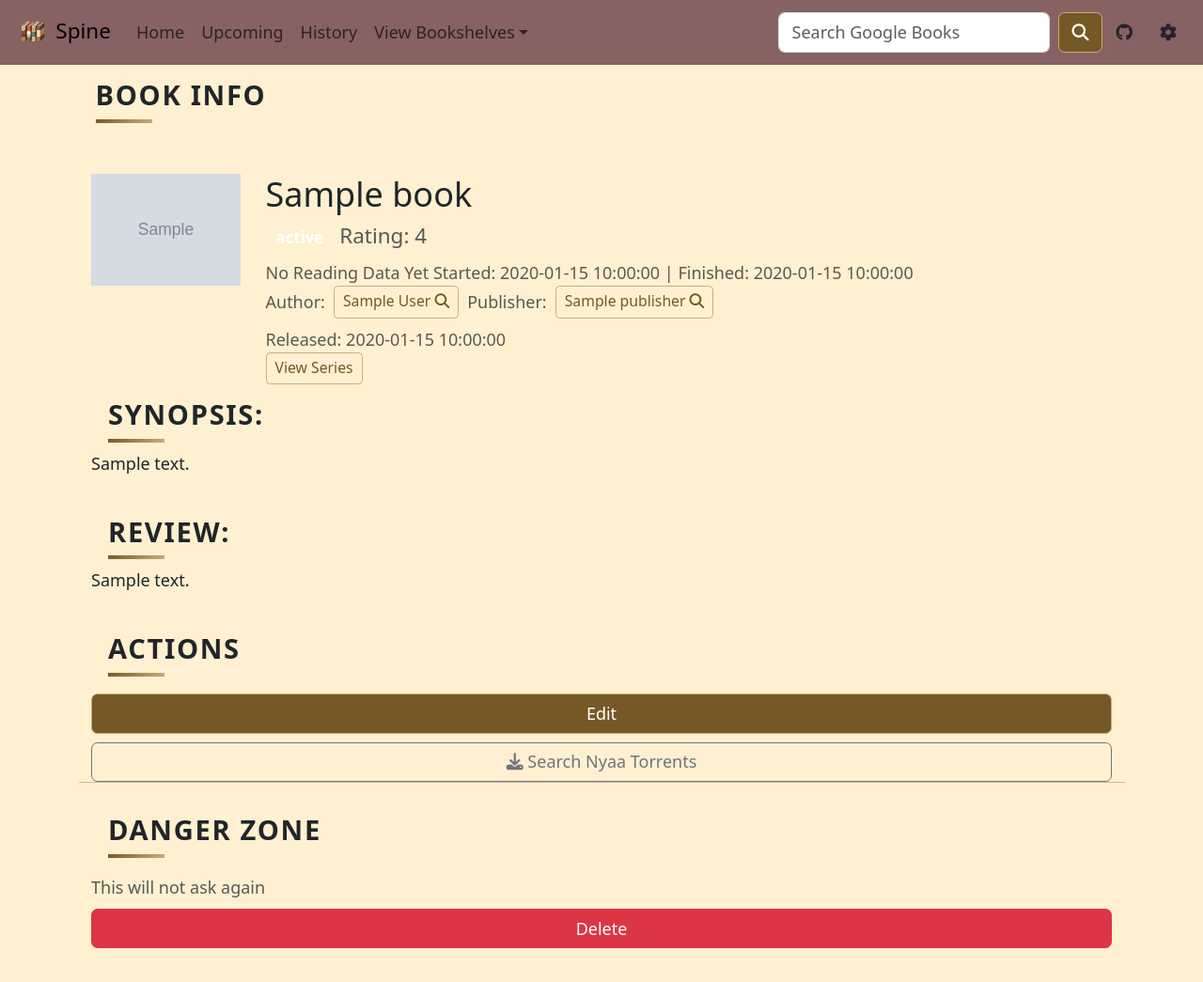
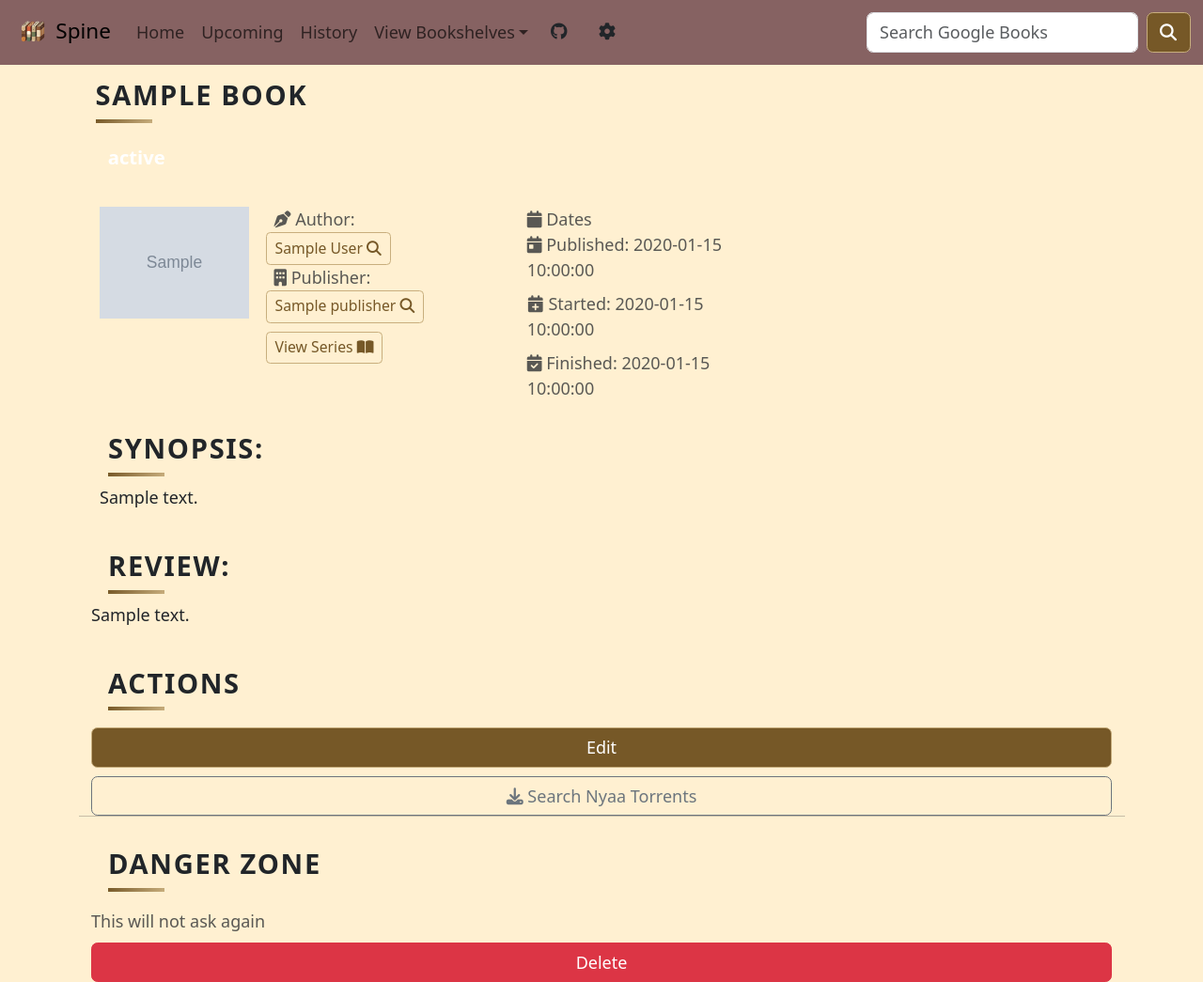
Before and after one commit to Punllarena/Spine-Bookshelf-Manager, a Flask app: template src/templates/volumeinfo.html in a window 1280 px wide. Shown: the whole page at 94% size. Before the commit the page ends 1009 px from the top, so only its background shows below. Run offline with Flask 3, Linux system fonts and the light colour scheme; the template is opened without the code that fills it: most values are stand-ins (such as "Sample title", 1, 10 or a date in 2020); grey boxes marked "Sample" are stand-in pictures; parts of the project's set-up code (start-up, migrations or seed data) failed here and were passed over; some libraries are stand-ins or nearby versions.

Commit message:
visual adjustments

```diff
--- a/src/templates/base.html
+++ b/src/templates/base.html
@@ -51,9 +51,9 @@
           <span class="navbar-toggler-icon"></span>
         </button>
         <a class="navbar-brand" href="{{ url_for('home') }}">
-          <img src="{{ url_for('static', filename='favicons/logo.png') }}" alt="Spine Logo" style="width: 40px; height: 40px;">
+          <img src="{{ url_for('static', filename='favicons/logo.png') }}" alt="Spine" style="width: 40px; height: 40px;">
           Spine
-      </a>
+        </a>
         <div class="collapse navbar-collapse" id="navbarExample">
           <ul class="navbar-nav me-auto mb-0">
             <li class="nav-item">
@@ -74,11 +74,20 @@
                 {% endfor %}
               </ul>
             </li>
+            <li>
+
+              <a href="https://github.com/Punllarena/Spine-Bookshelf-Manager" class="btn button-primary" title="Github repository">
+                <i class="fab fa-github"></i>
+              </a>
+              <a href="{{ url_for('settings') }}" class="btn button-primary" title="Settings">
+                <i class="fas fa-cog"></i>
+              </a>
+            </li>
 
           </ul>
-          <form class="d-flex"
-          role="search"
-          action="{{ url_for('search') }}"
+            <form class="d-flex"
+            role="search"
+            action="{{ url_for('search') }}"
           method="POST">
             <input class="form-control me-2"
             name="query"
@@ -92,13 +101,9 @@
           </form>
 
           </div>
-          <a href="https://github.com/Punllarena/Spine-Bookshelf-Manager" class="btn button-primary" title="Github repository">
-            <i class="fab fa-github"></i>
-          </a>
-          <a href="{{ url_for('settings') }}" class="btn button-primary" title="Settings">
-            <i class="fas fa-cog"></i>
-          </a>
+
         </div>
+
       </div>
     </nav>
     {% block content %}{% endblock %}
--- a/src/templates/volumeinfo.html
+++ b/src/templates/volumeinfo.html
@@ -1,21 +1,30 @@
 {% extends 'base.html' %} {% block title %}{{book['title']}}{% endblock %} {%
 block content %}
 <div class="container">
-  <h1 class="heading">Book Info</h1>
+  <h1 class="heading">{{book['title']}}</h1>
+  <h4 class="mx-3">
+          <span class="badge {{ data_db['reading_badge'] }}">
+            {{ data_db['reading_status'] }}
+            </span>
+          {#
+          {% if data_db['rating'] != None and data_db['rating'] != "None" %}
+          <span class="text-muted">Rating: {{ data_db['rating'] }}</span>
+          {% endif %} #}
+        </h4>
   <br />
   <link
     href="https://cdnjs.cloudflare.com/ajax/libs/font-awesome/6.4.2/css/all.min.css"
     rel="stylesheet"
   />
 
-  <div class="container py-2">
+  <div class="container">
     <div class="row">
       <!-- Product Images -->
 
-      <div class="col-md-2 mb-4">
+      <div class="col-md-4 col-lg-3 col-xl-2 col-sm-3 col-xs-2 card-container">
         <a href="{{ book['largeImage'] }}" target="_blank">
           <img
-            class="img-fluid"
+            class="img-fluid mx-2"
             src=" {{ book['thumbnail'] }} "
             alt="Click Image for Large Cover"
           />
@@ -23,46 +32,9 @@ block content %}
       </div>
 
       <!-- Book Details -->
-      <div class="col-md-10 card-container">
-        <h1 class="h2 mb-2">{{book['title']}}</h1>
-        <h5>
-          <span class="badge {{ data_db['reading_badge'] }}">
-            {{ data_db['reading_status'] }}
-          </span>
-          {% if data_db['rating'] != None and data_db['rating'] != "None" %}
-          <span class="text-muted">Rating: {{ data_db['rating'] }}</span>
-          {% endif %}
-        </h5>
-
-        {% if data_db['hour_read'] == "No Data" or data_db['minutes_read' == "No
-        Data"] or data_db['hour_read']== "" or data_db['minutes_read']== ""%}
-
-        <span class="text-muted mb-2">No Reading Data Yet</span>
-
-        {% else %}
-
-        <span class="text-muted mb-2"
-          >Read Time: {{ data_db['hour_read'] }} Hours {{
-          data_db['minutes_read'] }} Minutes |</span
-        >
-        {% endif %} {% if data_db['start_date'] != "No Data" and
-        data_db['start_date'] != "" %}
-
-        <span class="text-muted mb-2">
-          Started: {{ data_db['start_date'] }} |
-        </span>
-
-        {% endif %} {% if data_db['finish_date'] != "No Data" and
-        data_db['finish_date'] != "" %}
-
-        <span class="text-muted mb-2">
-          Finished: {{data_db['finish_date']}}
-        </span>
-
-        {% endif %}
-
-        <div class="mb-2 d-flex align-items-center">
-          <span class="text-muted me-2">Author: </span>
+      <div class="col-md-4 col-lg-3 col-xl-3 col-sm-4 col-xs-5 card-container">
+        <div class="mb-2 align-items-center">
+          <span class="text-muted mx-2"><i class="fas fa-pen-nib"></i> Author: </span>
           <form action="{{ url_for('search', page =1) }}" method="POST">
             <input type="hidden" name="query" value="{{ book.author }}" />
             <button type="submit" class="btn btn-outline-primary btn-sm">
@@ -70,7 +42,7 @@ block content %}
               <i class="fas fa-search"></i>
             </button>
           </form>
-          <span class="text-muted mx-2">Publisher: </span>
+          <span class="text-muted mx-2"><i class="fas fa-building"></i> Publisher: </span>
           <form action="{{ url_for('search', page =1) }}" method="POST">
             <input type="hidden" name="query" value="{{ book.publisher }}" />
             <button type="submit" class="btn btn-outline-primary btn-sm">
@@ -78,22 +50,42 @@ block content %}
               <i class="fas fa-search"></i>
             </button>
           </form>
-        </div>
-        <span class="text-muted mb-2"
-          >Released: {{ book['publishedDate'] }}</span
-        >
-        <br />
-        {% if data_db['series_id'] != "Is not a Series" %}
+          {% if data_db['series_id'] != "Is not a Series" %}
         <a
           href="{{ url_for('view_series', series_id=data_db['series_id']) }}"
-          class="btn btn-outline-primary btn-sm"
-          >View Series</a
+          class="btn btn-outline-primary btn-sm my-2"
+          >View Series
+          <i class="fas fa-book-open"></i></a
         >
+        {% endif %}
+        </div>
+      </div>
+      <div class="col-md-4 col-lg-3 col-xl-3 col-sm-5 col-xs-5 card-container">
+      <span class="text-muted mb-2"><i class="fas fa-calendar"></i> Dates</span>
+        <p class="text-muted mb-2"
+          ><i class="fas fa-calendar-day"></i> Published: {{ book['publishedDate'] }}</p
+        >
+        {% if data_db['start_date'] != "No Data" and
+        data_db['start_date'] != "" and data_db['start_date'] != None %}
+
+        <p class="text-muted mb-2">
+        <i class="fas fa-calendar-plus"></i> Started: {{ data_db['start_date'] }}
+        </p>
+
+        {% endif %}
+        {% if data_db['finish_date'] != "No Data" and
+        data_db['finish_date'] != ""  and data_db['finish_date'] != None%}
+
+        <p class="text-muted mb-2">
+        <i class="fas fa-calendar-check"></i> Finished: {{data_db['finish_date']}}
+        </p>
+
         {% endif %}
       </div>
 
-      <h2 class="heading mb-2">Synopsis:</h2>
-      <p class="mb-4">{{ book['description'] }}</p>
+
+      <h2 class="heading my-2">Synopsis:</h2>
+      <p class="mb-4 mx-2">{{ book['description'] }}</p>
       {% if data_db['review'] == "No Data" or data_db['review'] == "" or
       data_db['review'] == "No Review Yet"%} {% else %}
       <h2 class="heading mb-2">Review:</h2>
```
